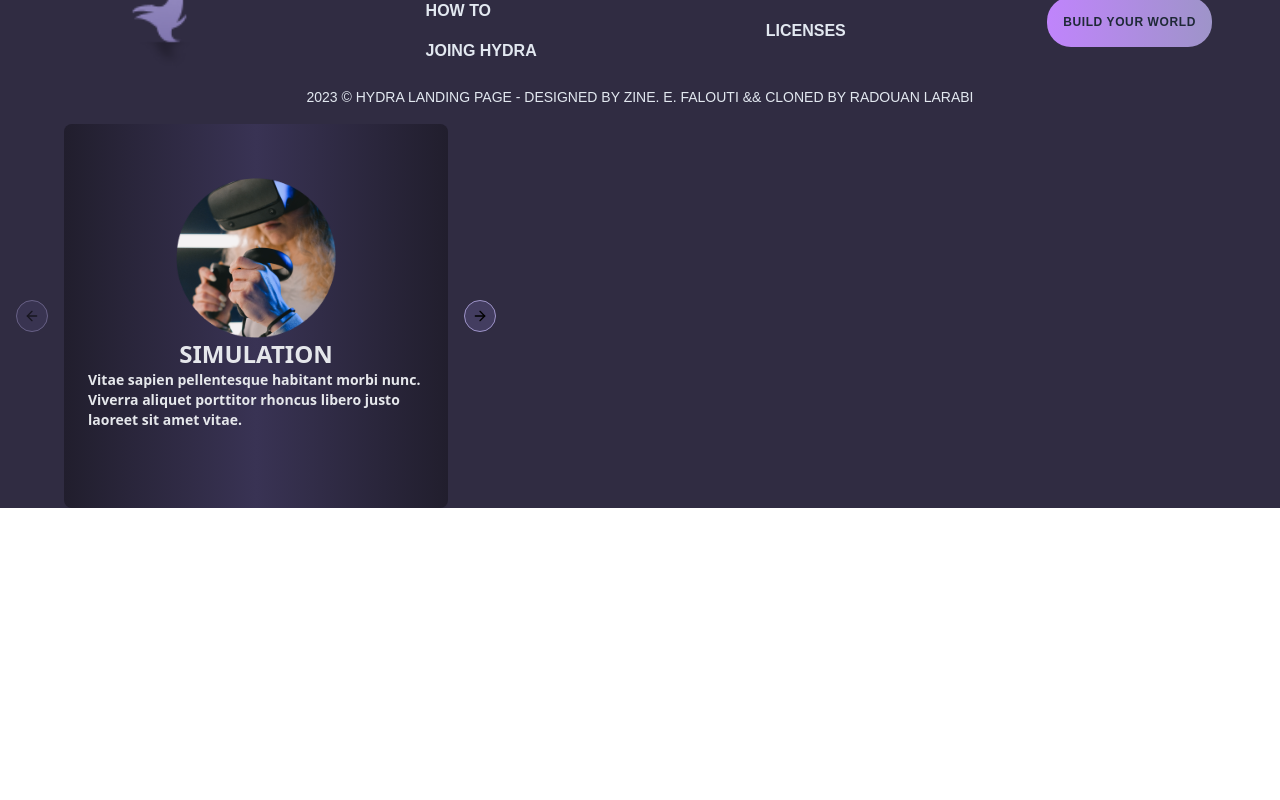
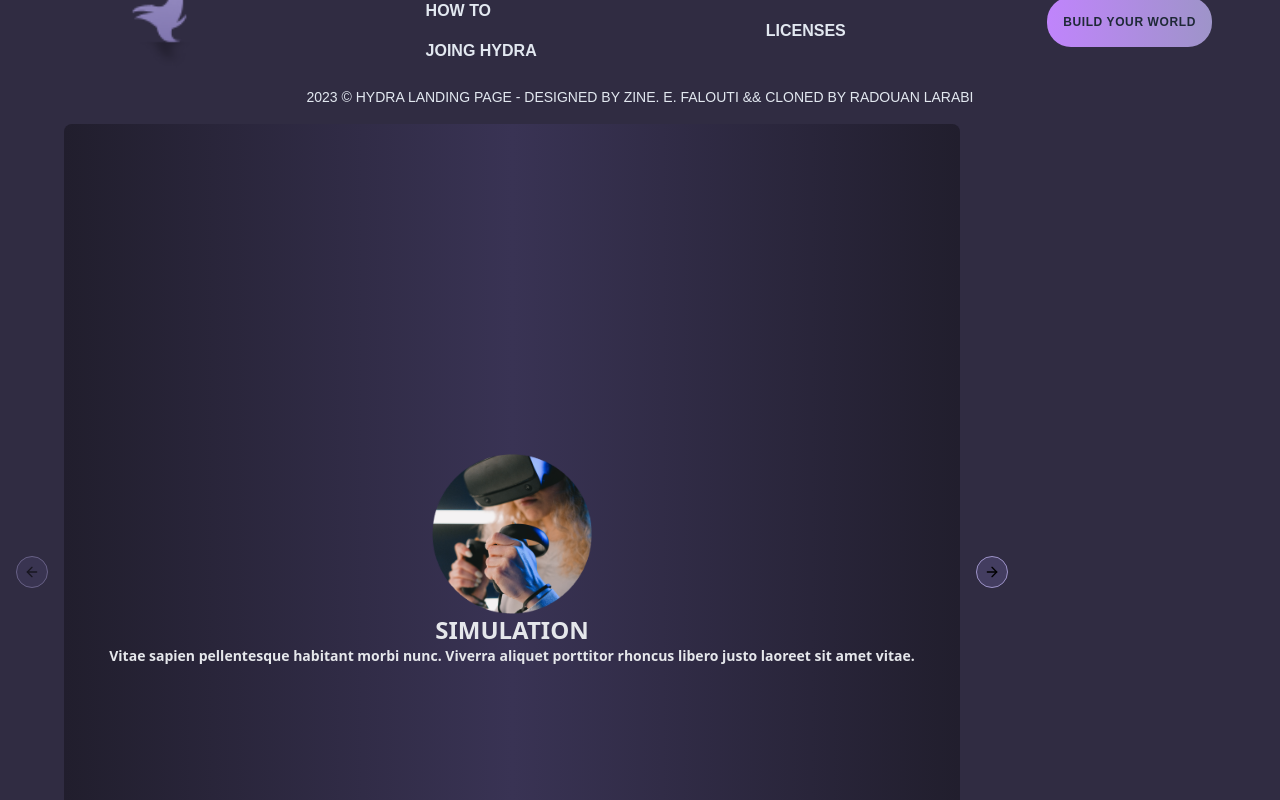
Before and after one commit to radlarabi/hydra, a Next.js app: page / in a window 1280 px wide. Shown: the part 3760-4560 px from the top of the page. Before the commit the page ends 4268 px from the top, so only its background shows below. Built offline with nearby package versions, Linux system fonts and the light colour scheme.

Commit message:
change the width of the cards

```diff
--- a/src/components/CarouselCards.jsx
+++ b/src/components/CarouselCards.jsx
@@ -12,8 +12,8 @@ import Image from "next/image";
 
 export default function CarouselSpacing() {
   return (
-    <Carousel className="max-w-sm ml-16">
-      <CarouselPrevious className="bg-flesh-button border-custom-purple hover:bg-purple-500"/>
+    <Carousel className="max-w-[70vw] ml-16">
+      <CarouselPrevious className="m-0 p-0 bg-flesh-button border-custom-purple hover:bg-purple-500"/>
       <CarouselContent className="">
         {
           card.map((item, index) => (
```
